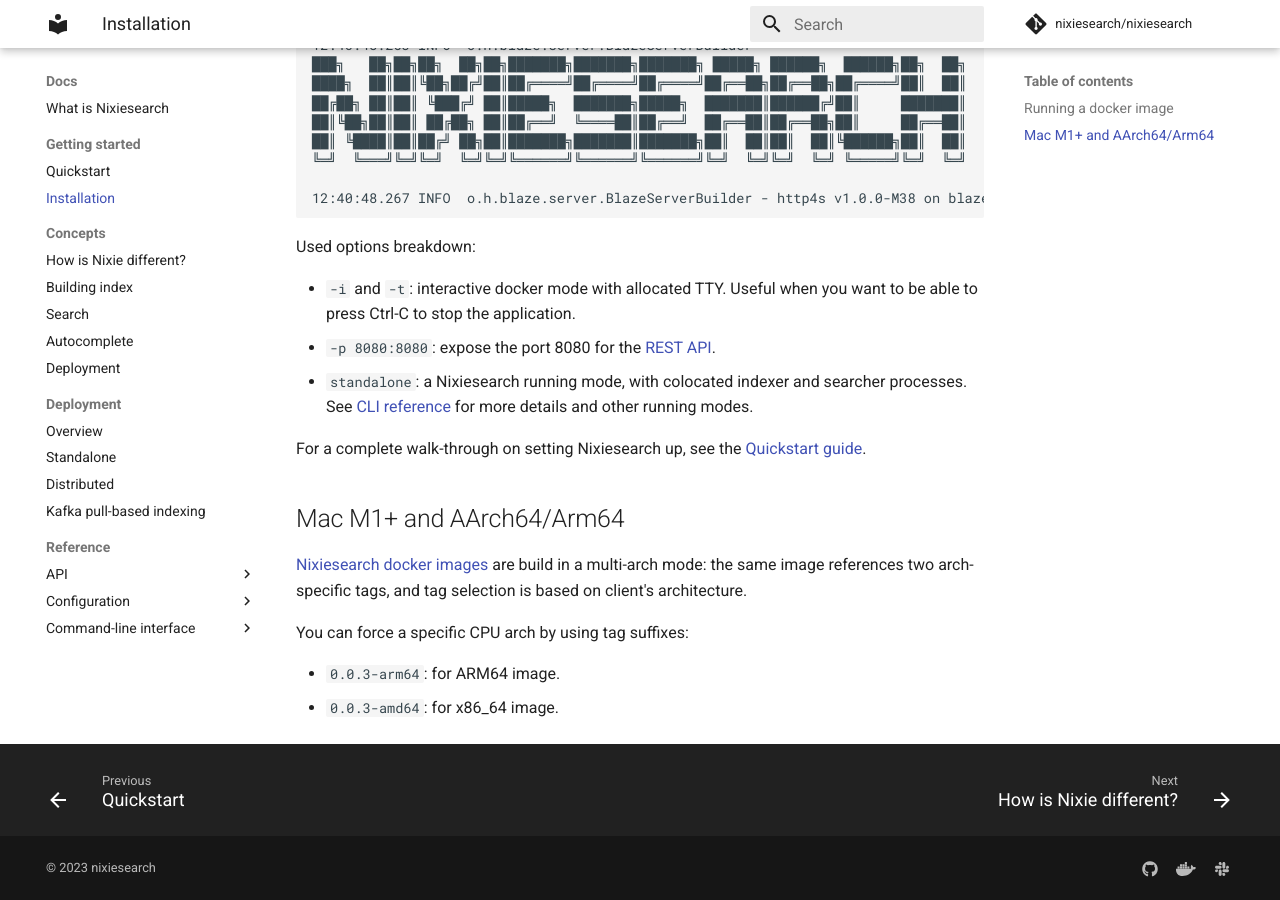
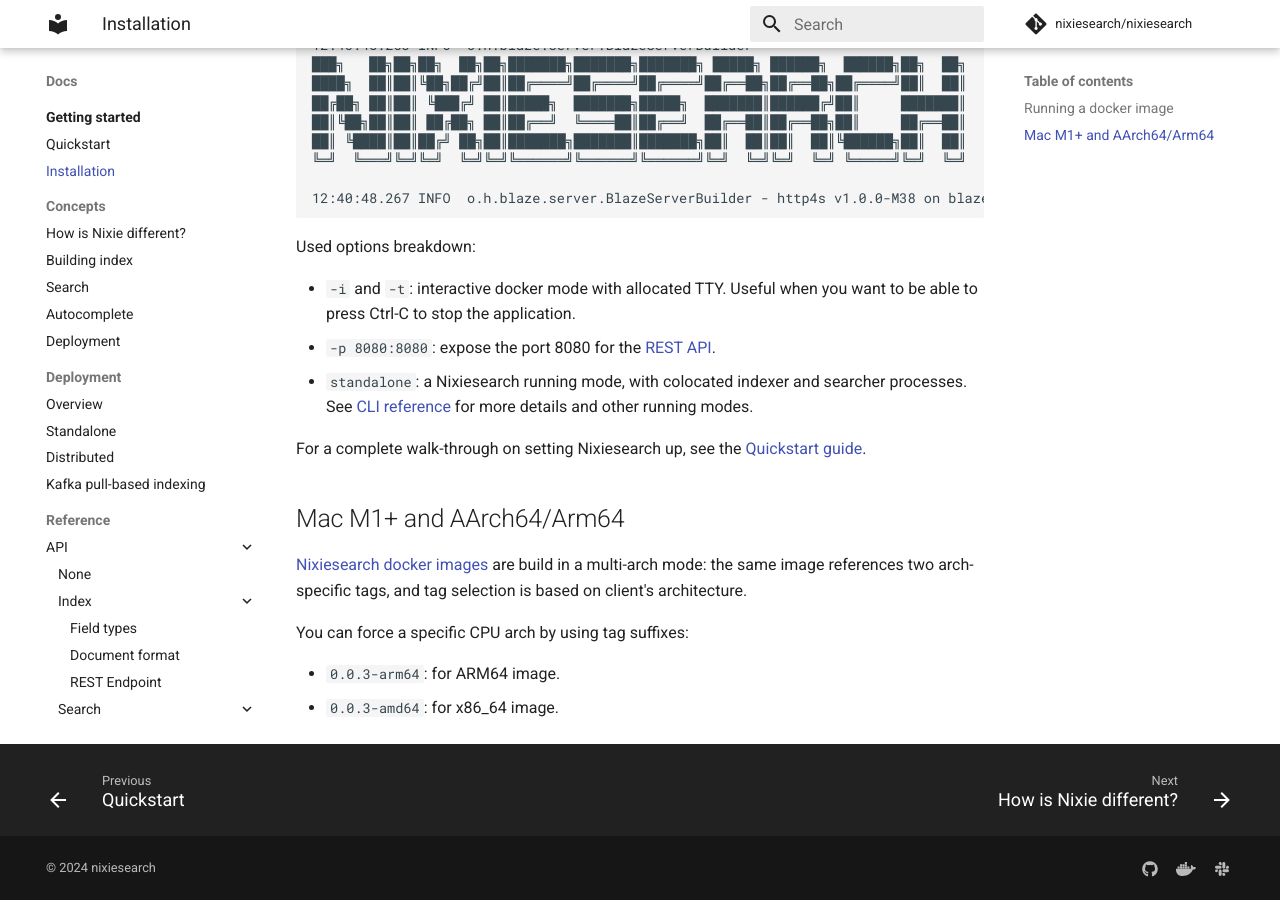
Before and after one commit to nixiesearch/nixiesearch, an MkDocs documentation site: the page built from docs/docs/install.md, in a window 1280 px wide and 900 px high, scrolled down 661 px. Built offline with MkDocs 1.6.1 and Material for MkDocs 9.7.7, drawn with Linux system fonts in a browser that asks for light colours; comment, search, counter and statistics services are not loaded.

```diff
--- a/docs/mkdocs.yml
+++ b/docs/mkdocs.yml
@@ -1,5 +1,5 @@
 # Project information
-site_name: nixiesearch
+site_name: Nixiesearch
 site_url: https://nixiesearch.ai
 site_description: >-
   Nixiesearch is an open-source hybrid search engine, which can fine-tune to your documents.
@@ -10,7 +10,7 @@ repo_name: nixiesearch/nixiesearch
 edit_uri: edit/master/docs/
 
 #Copyright
-copyright: © 2023 nixiesearch
+copyright: © 2024 nixiesearch
 
 # Configuration
 theme:
@@ -38,7 +38,8 @@ theme:
     #    - navigation.instant
     #    - toc.integrate
     - navigation.sections
-    #    - navigation.expand
+    - navigation.expand
+    - navigation.indexes
     - navigation.top
     - announce.dismiss
     - navigation.tracking
@@ -60,8 +61,8 @@ plugins:
 # Extensions
 markdown_extensions:
   - pymdownx.emoji:
-      emoji_index: !!python/name:materialx.emoji.twemoji
-      emoji_generator: !!python/name:materialx.emoji.to_svg
+      emoji_index: !!python/name:material.extensions.emoji.twemoji
+      emoji_generator: !!python/name:material.extensions.emoji.to_svg
       options:
         custom_icons:
           - overrides/.icons
@@ -113,10 +114,10 @@ extra:
 # Page tree
 nav:
   - Docs:
-    - What is Nixiesearch: index.md
     - Getting started:
-        - Quickstart: quickstart.md
-        - Installation: install.md
+      - Introduction: index.md
+      - Quickstart: quickstart.md
+      - Installation: install.md # to be merged in quickstart
     - Concepts:
         - How is Nixie different?: concepts/difference.md
         - Building index: concepts/indexing.md
@@ -130,7 +131,7 @@ nav:
         - Kafka pull-based indexing: deployment/kafka.md
     - Reference:
         - API:
-            - Overview: reference/api/overview.md
+            - reference/api/index.md
             - Index:
                 - Field types: reference/api/index/field-types.md
                 - Document format: reference/api/index/document-format.md
--- a/docs/requirements.txt
+++ b/docs/requirements.txt
@@ -1 +1 @@
-mkdocs-material[imaging] == 9.5.23
+mkdocs-material[imaging] == 9.5.30
```
Also changed, not shown: docs/docs/index.md (+10 -4 lines), docs/requirements.freeze.txt (+10 -10 lines), docs/docs/reference/api/index.md (deleted), docs/docs/reference/api/overview.md (deleted).
